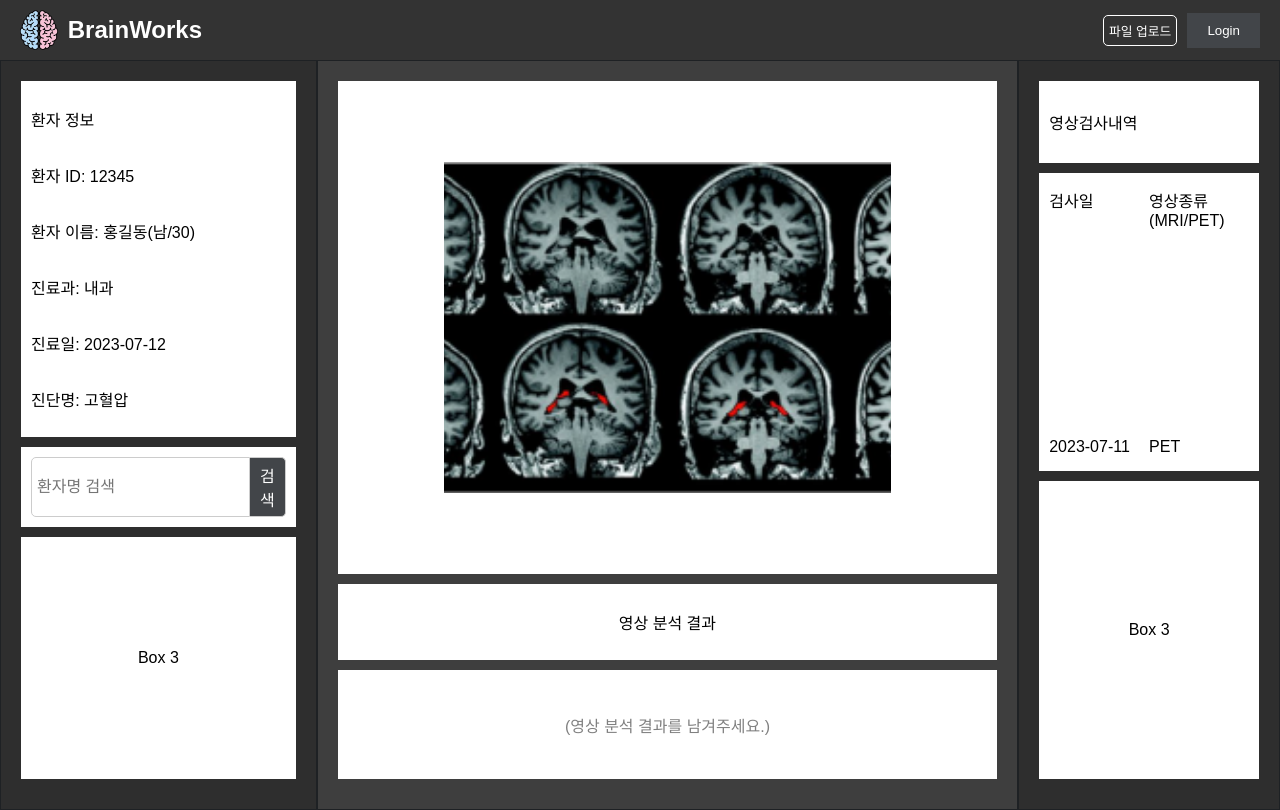
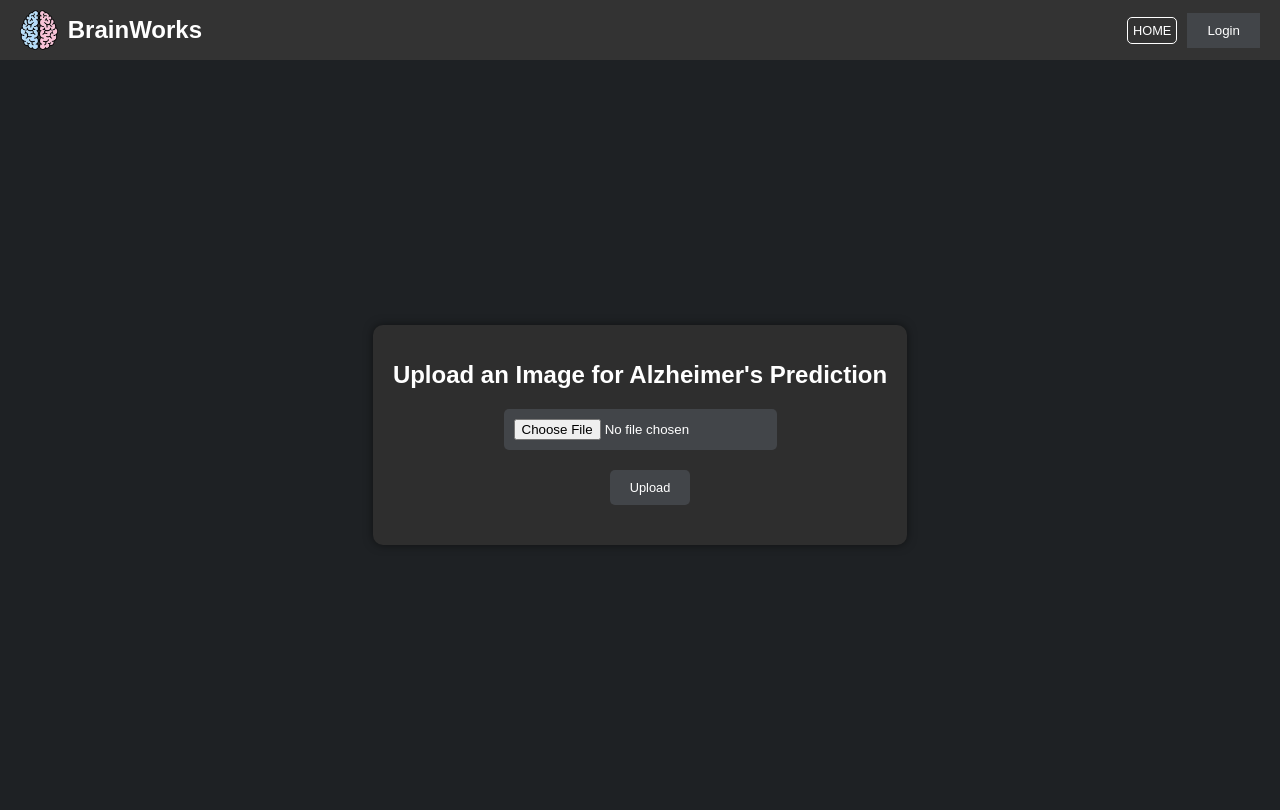
Before and after one commit to zangzoo/web, a Django app: page /upload_image/ in a window 1280 px wide. Run offline with Django 5.2, Linux system fonts and the light colour scheme.

Commit message:
Implement image upload screen and integrate navigation between pages

```diff
--- a/backend/myapp/urls.py
+++ b/backend/myapp/urls.py
@@ -5,14 +5,16 @@ from django.conf import settings
 from django.conf.urls.static import static
 from myapp.views.login_views import login_view
 from myapp.views.upload_views import upload_image
-from myapp.views.predict_views import PredictView
+from myapp.views.register_views import register_view
+from myapp.views.home_views import home_view
+from myapp.views.analysis_result_views import PredictView
 
 urlpatterns = [
     path('upload_image/', upload_image, name='upload_image'),
-    #path('login/', login_view, name='login'),  # 로그인 URL 패턴 추가
     path('',login_view, name='login'),
-    path('predict/',PredictView.as_view(), name='predict')
-
+    path('register/', register_view, name='register'),
+    path('home/', home_view, name='home'),
+    path('analysis_result', PredictView.as_view(), name='analysis_result'),
 ]
 
 if settings.DEBUG:
--- /dev/null
+++ b/backend/myapp/views/home_views.py
@@ -0,0 +1,5 @@
+# myapp/views/home_views.py
+from django.shortcuts import render
+
+def home_view(request):
+    return render(request, 'myapp/home.html')
--- a/backend/myapp/views/login_views.py
+++ b/backend/myapp/views/login_views.py
@@ -4,7 +4,7 @@ from django.contrib.auth import authenticate, login
 def login_view(request):
     if request.method == 'POST':
         # 아이디와 비밀번호를 입력했을 때, 바로 업로드 페이지로 이동
-        return redirect('upload_image')
+        return redirect('home')
     return render(request, 'myapp/login.html')
     """
     로그인 확인 후 로그인 되는 코드 - 현재는 바로 upload_image로 리디렉트하게끔 구현함
--- /dev/null
+++ b/backend/myapp/views/register_views.py
@@ -0,0 +1,4 @@
+from django.shortcuts import render
+
+def register_view(request):
+    return render(request, 'myapp/register.html')
--- a/backend/myapp/views/upload_views.py
+++ b/backend/myapp/views/upload_views.py
@@ -1,7 +1,6 @@
 from django.shortcuts import render, redirect
 from django.http import JsonResponse
 from myapp.forms import ImageUploadForm
-from myapp.model import PatientImage
 from django.views.decorators.csrf import csrf_exempt
 from django.conf import settings
 from myapp.utils import load_custom_model, load_label_map, predict_image
@@ -31,12 +30,13 @@ def upload_image(request):
                 predicted_class_name = label_map[str(predicted_class_index)]
                 confidence = float(np.max(predictions[0]))
 
-                return JsonResponse({
+                JsonResponse({
                     'status': 'success',
                     'image_url': image_instance.image.url,
                     'description': predicted_class_name,
                     'confidence': confidence
                 })
+
 
         return JsonResponse({
             'status': 'error',
--- a/frontend/templates/myapp/analysis_result.html
+++ b/frontend/templates/myapp/analysis_result.html
@@ -88,6 +88,7 @@
     </style>
 </head>
 <body>
+    {% load static %}
     <div class="header">
         <div class="logo">
             <img src="{% static 'images/logo.jpg' %}" alt="Logo">
--- a/frontend/templates/myapp/login.html
+++ b/frontend/templates/myapp/login.html
@@ -85,7 +85,7 @@
         <td colspan="2"><input type="submit" value="Sign in" class="btn"></td>
     </tr>
     <tr>
-        <td colspan="2" class="join"><a href="join.html">회원가입</a></td>
+        <td colspan="2" class="join"><a href=" {% url 'register' %} ">회원가입</a></td>
     </tr>
 <!-- 데이터베이스 있으면 => 로그인 성공하면 실행되도록
     {% if form.non_field_errors %}
--- a/frontend/templates/myapp/upload_image.html
+++ b/frontend/templates/myapp/upload_image.html
@@ -3,7 +3,7 @@
 <head>
     <meta charset="UTF-8">
     <meta name="viewport" content="width=device-width, initial-scale=1.0">
-    <title>3 Column Layout with Header</title>
+    <title>Image Upload</title>
     <style>
         body {
             margin: 0;
@@ -59,226 +59,117 @@
         }
         .content {
             display: flex;
-            flex-direction: row;
+            justify-content: center;
+            align-items: center;
             height: calc(100vh - 50px);
-        }
-        .column {
             padding: 20px;
             box-sizing: border-box;
-            border: 1px solid #1e2124;
         }
-        .column1 {
+        .upload-box {
             background-color: #2e2e2e;
-            flex: 2;
+            padding: 20px;
+            border-radius: 10px;
+            box-shadow: 0 0 10px rgba(0, 0, 0, 0.5);
+        }
+        .upload-box h1 {
+            margin-bottom: 20px;
+            font-size: 1.5em;
+            text-align: center;
+        }
+        .upload-box form {
             display: flex;
             flex-direction: column;
-        }
-        .box {
-            background-color: white;
-            color: black;
-            margin-bottom: 10px;
-            display: flex;
-            justify-content: center;
-            align-items: center;
-            font-size: 1em;
-            padding: 10px;
-            box-sizing: border-box;
-        }
-        .box1 {
-            flex: 2.5;
-            flex-direction: column;
-            align-items: flex-start;
-        }
-        .box2 {
-            flex: 0.5;
-            justify-content: space-between;
-        }
-        .box3 {
-            flex: 7;
-        }
-        .column2 {
-            background-color: #3e3e3e;
-            flex: 6;
-            display: flex;
-            flex-direction: column;
-        }
-        .column2 .box1 {
-            flex: 8;
-            display: flex;
-            justify-content: center;
             align-items: center;
         }
-        .column2 .box1 img {
-            width: 70%;
-            height: 70%;
-            object-fit: cover;
-        }
-        .column2 .box2 {
-            flex: 0.5;
-            display: flex;
-            justify-content: center;
-            align-items: center;
-        }
-        .column2 .box3 {
-            flex: 1.5;
-            display: flex;
-            justify-content: center;
-            align-items: center;
-            color: gray;
-        }
-        .column3 {
-            background-color: #2e2e2e;
-            flex: 2;
-            display: flex;
-            flex-direction: column;
-        }
-        .column3 .box1 {
-            flex: 1;
-        }
-        .column3 .box2 {
-            flex: 4.5;
-            flex-direction: column;
-        }
-        .column3 .box3 {
-            flex: 4.5;
-        }
-        .inspection {
-            display: flex;
-            justify-content: space-between;
-            width: 100%;
-            padding: 5px 0;
-        }
-        .inspection .date, .inspection .name {
-            flex: 1;
-        }
-        .search-box {
-            display: flex;
-            width: 100%;
-        }
-        .search-input {
-            flex: 1;
-            padding: 5px;
-            font-size: 1em;
-            border: 1px solid #ccc;
-            border-radius: 5px 0 0 5px;
-        }
-        .search-button {
-            padding: 5px 10px;
-            font-size: 1em;
-            border: 1px solid #ccc;
-            border-left: none;
+        .upload-box input[type="file"] {
+            margin-bottom: 20px;
+            padding: 10px;
             background-color: #424549;
             color: white;
+            border: none;
+            border-radius: 5px;
+        }
+        .upload-box button {
+            background-color: #424549;
+            color: white;
+            padding: 10px 20px;
+            border: none;
             cursor: pointer;
-            border-radius: 0 5px 5px 0;
+            border-radius: 5px;
         }
-        .search-button:hover {
+        .upload-box button:hover {
             background-color: #383b3e;
         }
-        .upload-form {
-            display: none;
+        .result {
             margin-top: 20px;
-            padding: 20px;
-            background-color: #424549;
-            border-radius: 5px;
+            text-align: center;
         }
     </style>
 </head>
 <body>
-    {% load static %}
+    {%  load static %}
     <div class="header">
         <div class="logo">
             <img src="{% static 'images/brain.png' %}" alt="Logo">
             <h1>BrainWorks</h1>
         </div>
         <div class="right-container">
-            <div class="file-upload">파일 업로드</div>
+            <div class="file-upload">HOME</div>
             <button class="login-button">Login</button>
         </div>
     </div>
     <div class="content">
-        <div class="column column1">
-            <div class="box box1">
-                <p>환자 정보</p>
-                <p>환자 ID: 12345</p>
-                <p>환자 이름: 홍길동(남/30)</p>
-                <p>진료과: 내과</p>
-                <p>진료일: 2023-07-12</p>
-                <p>진단명: 고혈압</p>
-            </div>
-            <div class="box box2">
-                <div class="search-box">
-                    <input type="text" class="search-input" placeholder="환자명 검색">
-                    <button class="search-button">검색</button>
-                </div>
-            </div>
-            <div class="box box3">Box 3</div>
-        </div>
-        <div class="column column2">
-            <div class="box box1">
-                <img id="uploaded-image" src="{% static 'images/MRI.jpg' %}" alt="MRI Image">
-            </div>
-            <div class="box box2">
-                <p id="analysis-result">영상 분석 결과</p>
-            </div>
-            <div class="box box3">
-                <p id="analysis-confidence">(영상 분석 결과를 남겨주세요.)</p>
-            </div>
-        </div>
-        <div class="column column3">
-            <div class="box box1">
-                <p>영상검사내역</p>
-            </div>
-            <div class="box box2">
-                <div class="inspection">
-                    <div class="date">검사일</div>
-                    <div class="name">영상종류 (MRI/PET)</div>
-                </div>
-                <div class="inspection">
-                    <div class="date">2023-07-11</div>
-                    <div class="name">PET</div>
-                </div>
-                <!-- Add more inspections as needed -->
-            </div>
-            <div class="box box3">
-                Box 3
-            </div>
+        <div class="upload-box">
+            <h1>Upload an Image for Alzheimer's Prediction</h1>
+            <form id="uploadForm" enctype="multipart/form-data">
+                <input type="file" id="imageFile" name="image" accept="image/*" required>
+                <button type="submit" class="file-upload">Upload</button>
+            </form>
+            <div id="result" class="result"></div>
         </div>
     </div>
 
-    <form id="upload-form" method="post" enctype="multipart/form-data" style="display:none;">
-        {% csrf_token %}
-        <input type="file" name="image" id="image-upload-input" style="display:none;">
-        <input type="hidden" name="patient_id" value="12345">
-    </form>
+    <script>
+        document.getElementById('uploadForm').addEventListener('submit', async (event) => {
+            event.preventDefault();
+            const formData = new FormData();
+            formData.append('image', document.getElementById('imageFile').files[0]);
 
-    <script>
-        document.addEventListener('DOMContentLoaded', function() {
-            document.querySelector('.file-upload').addEventListener('click', function() {
-                document.querySelector('#image-upload-input').click();
-            });
-            document.querySelector('#image-upload-input').addEventListener('change', function() {
-                var formData = new FormData(document.querySelector('#upload-form'));
-                fetch("{% url 'upload_image' %}", {
+            try {
+                const response = await fetch('{% url "upload_image" %}', {
                     method: 'POST',
-                    body: formData,
-                })
-                .then(response => response.json())
-                .then(data => {
-                    if (data.status === 'success') {
-                        document.getElementById('uploaded-image').src = data.image_url;
-                        document.getElementById('analysis-result').textContent = "Description: " + data.description;
-                        document.getElementById('analysis-confidence').textContent = "Confidence: " + data.confidence;
-                    } else {
-                        alert('Image upload failed: ' + data.message);
+                    body: formData
+                });
+
+                if (!response.ok) {
+                    throw new Error('Network response was not ok');
+                }
+
+                const result = await response.json();
+                document.getElementById('result').innerText = 'Image uploaded successfully. You can now proceed to the prediction page.';
+                showNotification('Image Upload', 'Image uploaded successfully.');
+
+                // Redirect to analysis_result.html after a delay
+                setTimeout(() => {
+                    window.location.href = "{% url 'analysis_result' %}";
+                }, 2000);
+            } catch (error) {
+                document.getElementById('result').innerText = `Error: ${error.message}`;
+                showNotification('Image Upload Error', `Error: ${error.message}`);
+            }
+        });
+
+        function showNotification(title, message) {
+            if (Notification.permission === 'granted') {
+                new Notification(title, { body: message });
+            } else if (Notification.permission !== 'denied') {
+                Notification.requestPermission().then(permission => {
+                    if (permission === 'granted') {
+                        new Notification(title, { body: message });
                     }
-                })
-                .catch(error => {
-                    console.error('Error:', error);
-                    alert('An error occurred while uploading the image.');
                 });
-            });
-        });
+            }
+        }
     </script>
 </body>
 </html>
```
Also changed, not shown: backend/myapp/views/analysis_result_views.py (renamed from backend/myapp/views/predict_views.py, +19 -7 lines), frontend/templates/myapp/home.html (added, +249 -0 lines), frontend/templates/myapp/loginview.html (deleted, +0 -91 lines), frontend/templates/myapp/register.html (renamed from frontend/templates/myapp/registerview.html).
